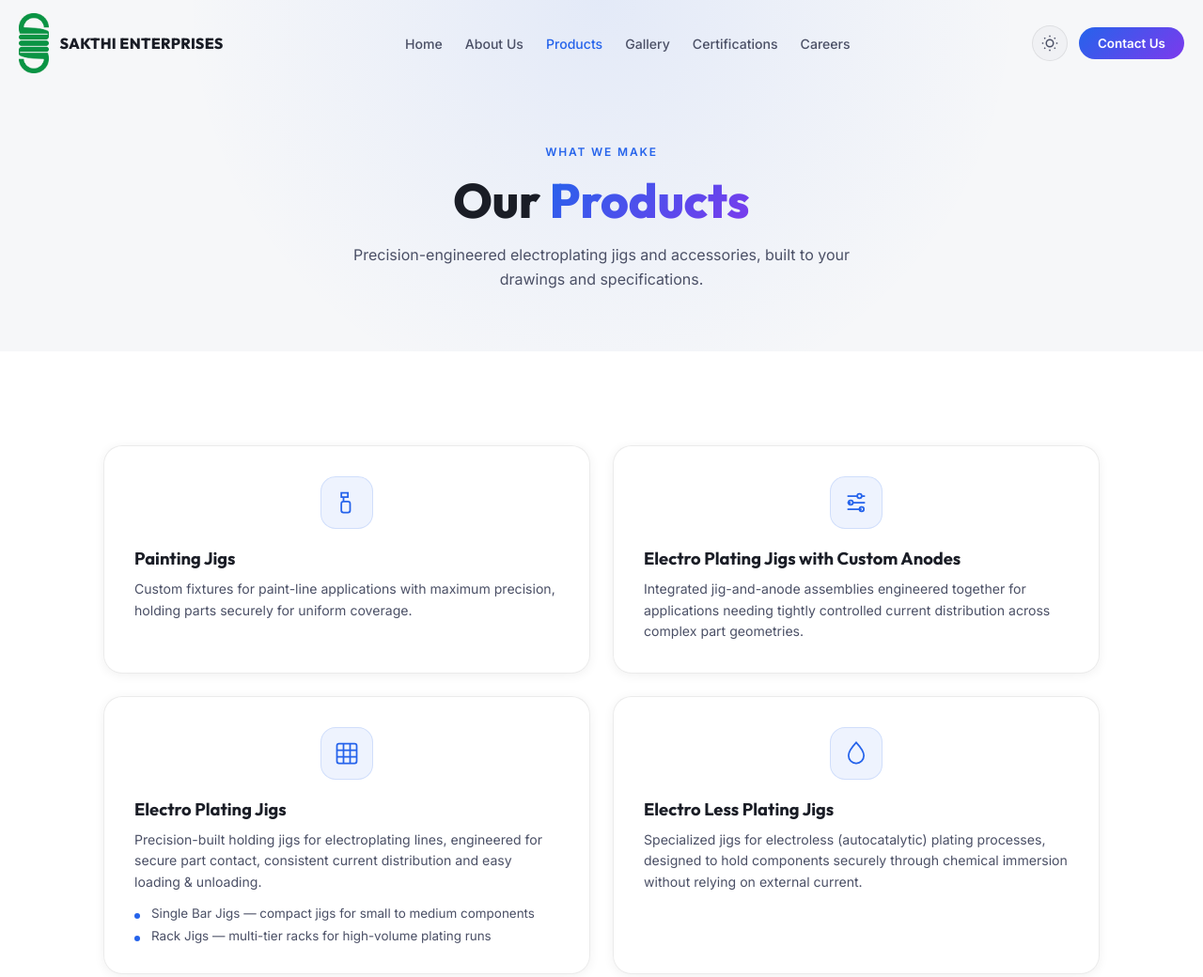
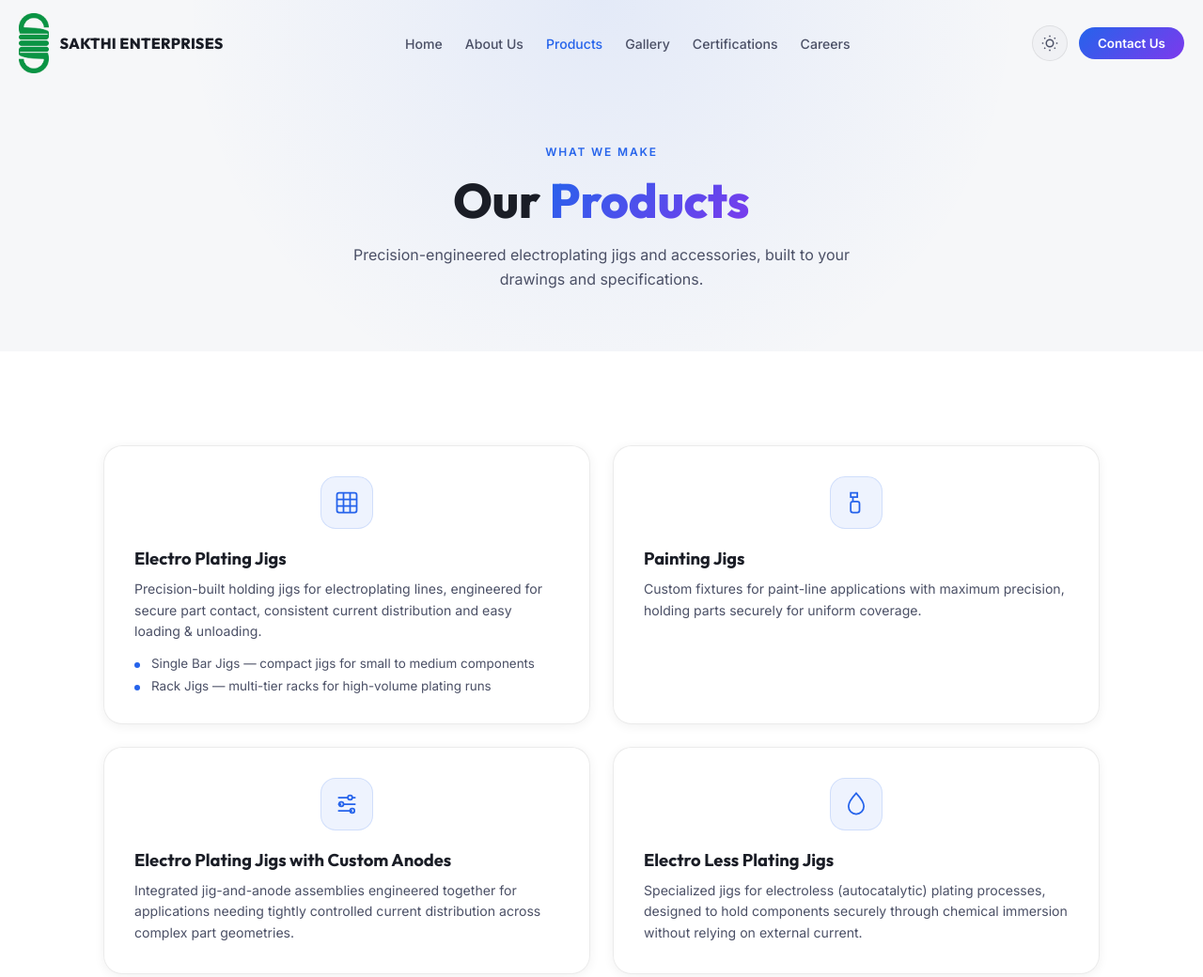
Before and after one commit to PrajwalNagaraj03/sakthienterprises, a website: page public/products.html in a window 1280 px wide. Shown: the top 1040 px of the page at 94% size. Drawn offline with Linux system fonts and the light colour scheme.

Commit message:
Small Tweaks

```diff
--- a/public/products.html
+++ b/public/products.html
@@ -68,35 +68,7 @@
     <div class="section-container">
       <div class="category-grid">
 
-        <!-- 1. Painting Jigs -->
-        <div class="category-card reveal" id="painting-jigs">
-          <div class="feature-icon-wrap">
-            <svg width="28" height="28" viewBox="0 0 24 24" fill="none" stroke="currentColor" stroke-width="1.5">
-              <path d="M7 3h6v4H7z" />
-              <path d="M9 7v4M9 11h4a2 2 0 012 2v6a2 2 0 01-2 2H9a2 2 0 01-2-2v-6a2 2 0 012-2z" />
-            </svg>
-          </div>
-          <h3>Painting Jigs</h3>
-          <p>Custom fixtures for paint-line applications with maximum precision, holding parts securely for uniform
-            coverage.</p>
-        </div>
-
-        <!-- 2. Electro Plating Jigs with Custom Anodes -->
-        <div class="category-card reveal" id="electro-plating-jigs-custom-anodes">
-          <div class="feature-icon-wrap">
-            <svg width="28" height="28" viewBox="0 0 24 24" fill="none" stroke="currentColor" stroke-width="1.5">
-              <path d="M4 6h9M17 6h3M4 12h3M9 12h11M4 18h13" />
-              <circle cx="15" cy="6" r="2" />
-              <circle cx="7" cy="12" r="2" />
-              <circle cx="17" cy="18" r="2" />
-            </svg>
-          </div>
-          <h3>Electro Plating Jigs with Custom Anodes</h3>
-          <p>Integrated jig-and-anode assemblies engineered together for applications needing tightly controlled
-            current distribution across complex part geometries.</p>
-        </div>
-
-        <!-- 3. Electro Plating Jigs -->
+        <!-- 1. Electro Plating Jigs -->
         <div class="category-card reveal" id="electro-plating-jigs">
           <div class="feature-icon-wrap">
             <svg width="28" height="28" viewBox="0 0 24 24" fill="none" stroke="currentColor" stroke-width="1.5">
@@ -111,6 +83,34 @@
             <li>Single Bar Jigs — compact jigs for small to medium components</li>
             <li>Rack Jigs — multi-tier racks for high-volume plating runs</li>
           </ul>
+        </div>
+
+        <!-- 2. Painting Jigs -->
+        <div class="category-card reveal" id="painting-jigs">
+          <div class="feature-icon-wrap">
+            <svg width="28" height="28" viewBox="0 0 24 24" fill="none" stroke="currentColor" stroke-width="1.5">
+              <path d="M7 3h6v4H7z" />
+              <path d="M9 7v4M9 11h4a2 2 0 012 2v6a2 2 0 01-2 2H9a2 2 0 01-2-2v-6a2 2 0 012-2z" />
+            </svg>
+          </div>
+          <h3>Painting Jigs</h3>
+          <p>Custom fixtures for paint-line applications with maximum precision, holding parts securely for uniform
+            coverage.</p>
+        </div>
+
+        <!-- 3. Electro Plating Jigs with Custom Anodes -->
+        <div class="category-card reveal" id="electro-plating-jigs-custom-anodes">
+          <div class="feature-icon-wrap">
+            <svg width="28" height="28" viewBox="0 0 24 24" fill="none" stroke="currentColor" stroke-width="1.5">
+              <path d="M4 6h9M17 6h3M4 12h3M9 12h11M4 18h13" />
+              <circle cx="15" cy="6" r="2" />
+              <circle cx="7" cy="12" r="2" />
+              <circle cx="17" cy="18" r="2" />
+            </svg>
+          </div>
+          <h3>Electro Plating Jigs with Custom Anodes</h3>
+          <p>Integrated jig-and-anode assemblies engineered together for applications needing tightly controlled
+            current distribution across complex part geometries.</p>
         </div>
 
         <!-- 4. Electro Less Plating Jigs -->
```
Also changed, not shown: public/contact.html (+2 -2 lines), public/index.html (+13 -12 lines).
